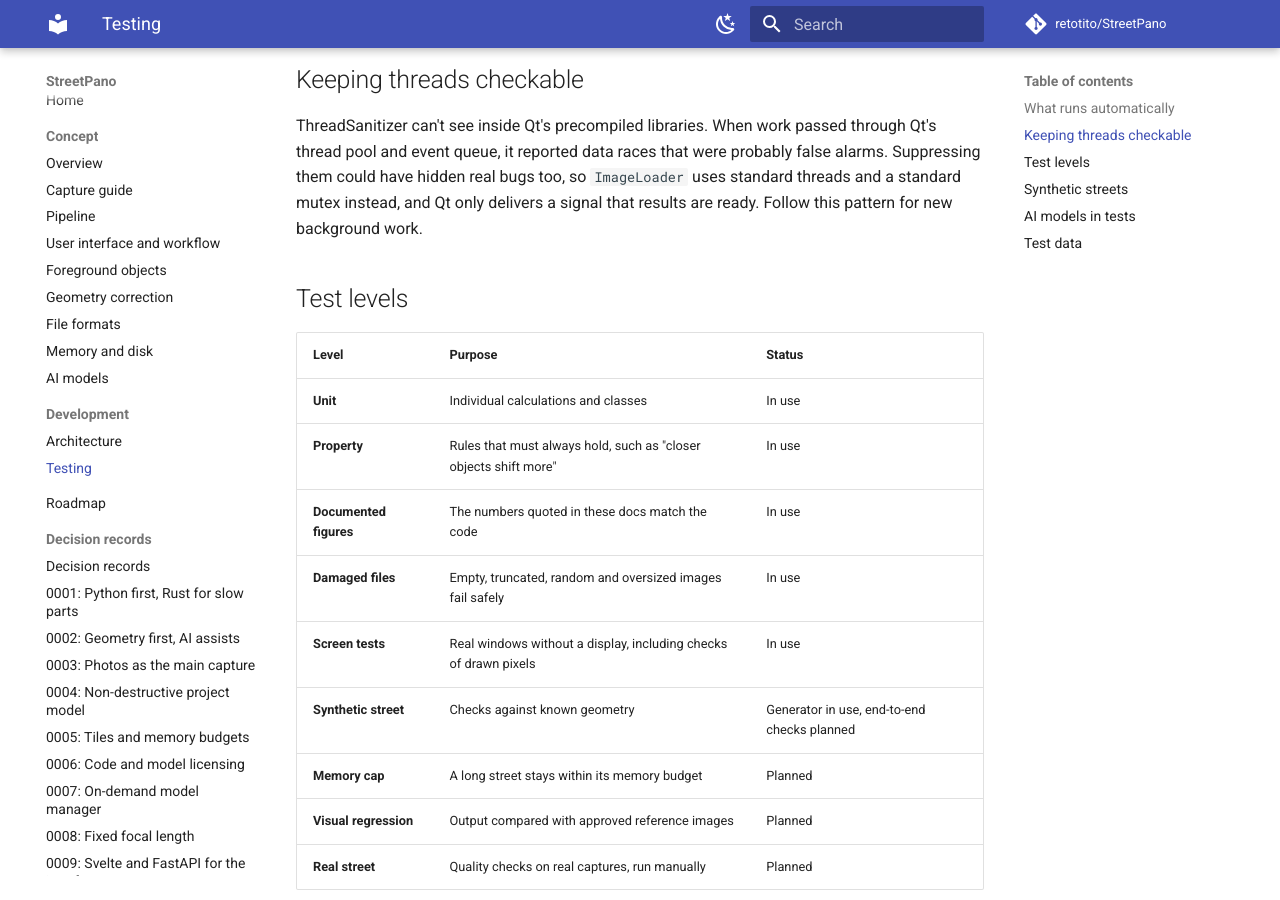
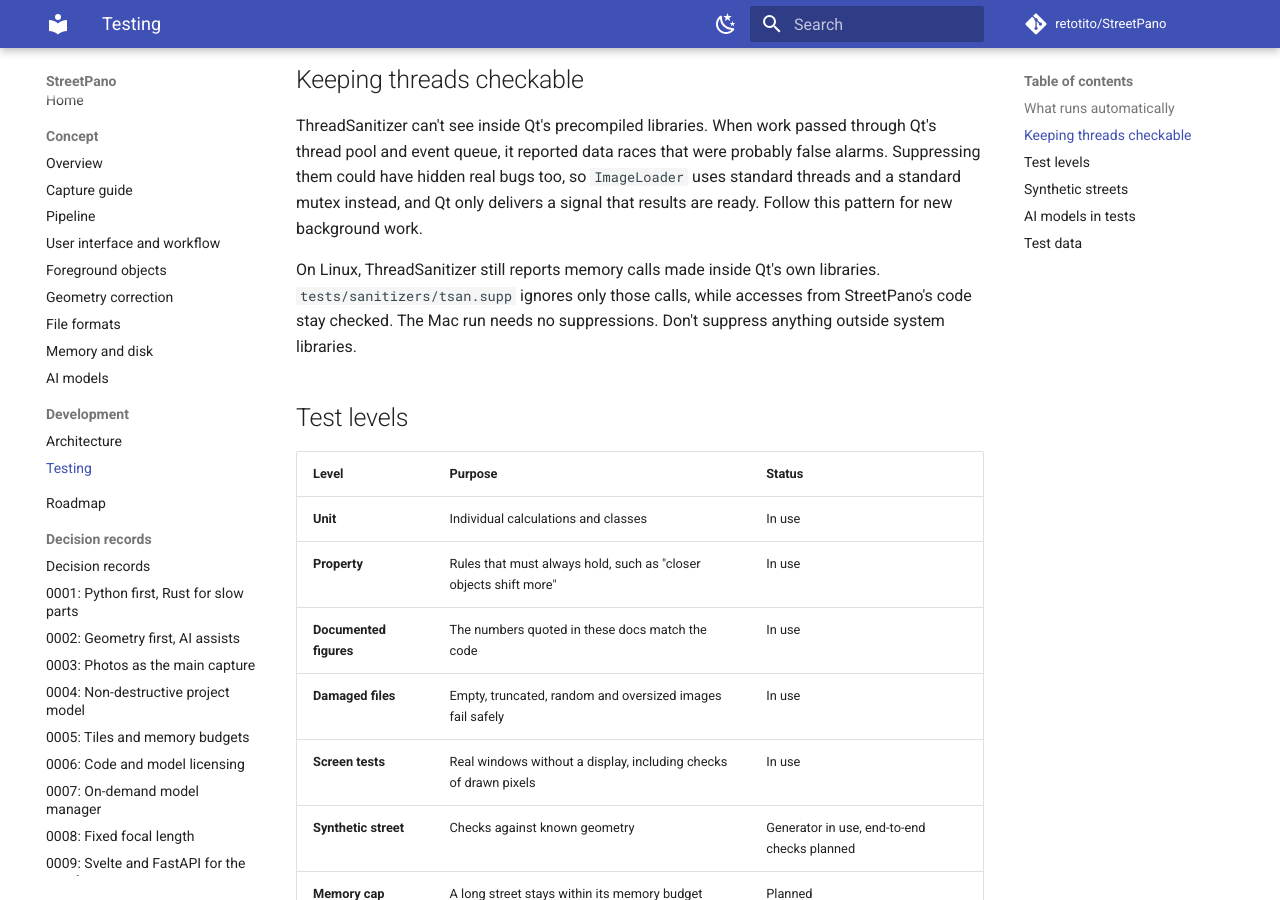
Before and after one commit to retotito/StreetPano, an MkDocs documentation site: the page built from docs/development/testing.md, in a window 1280 px wide and 900 px high, scrolled down 1014 px. Built offline with MkDocs 1.6.1 and Material for MkDocs 9.7.7, drawn with Linux system fonts in a browser that asks for light colours; comment, search, counter and statistics services are not loaded.

Commit message:
test: limit ThreadSanitizer reports to StreetPano's own code
Ignore memory calls made directly inside Qt's Linux libraries, whose locks the
checker can't see. Also stop a test from reading a pixel before a photo appears.

Co-Authored-By: Claude Opus 5.5 <noreply@anthropic.com>

```diff
--- a/docs/development/testing.md
+++ b/docs/development/testing.md
@@ -34,6 +34,11 @@ Qt's thread pool and event queue, it reported data races that were probably fals
 alarms. Suppressing them could have hidden real bugs too, so `ImageLoader` uses standard
 threads and a standard mutex instead, and Qt only delivers a signal that results are
 ready. Follow this pattern for new background work.
+
+On Linux, ThreadSanitizer still reports memory calls made inside Qt's own libraries.
+`tests/sanitizers/tsan.supp` ignores only those calls, while accesses from StreetPano's
+code stay checked. The Mac run needs no suppressions. Don't suppress anything outside
+system libraries.
 
 ## Test levels
 
```
Also changed, not shown: 2 other files.
